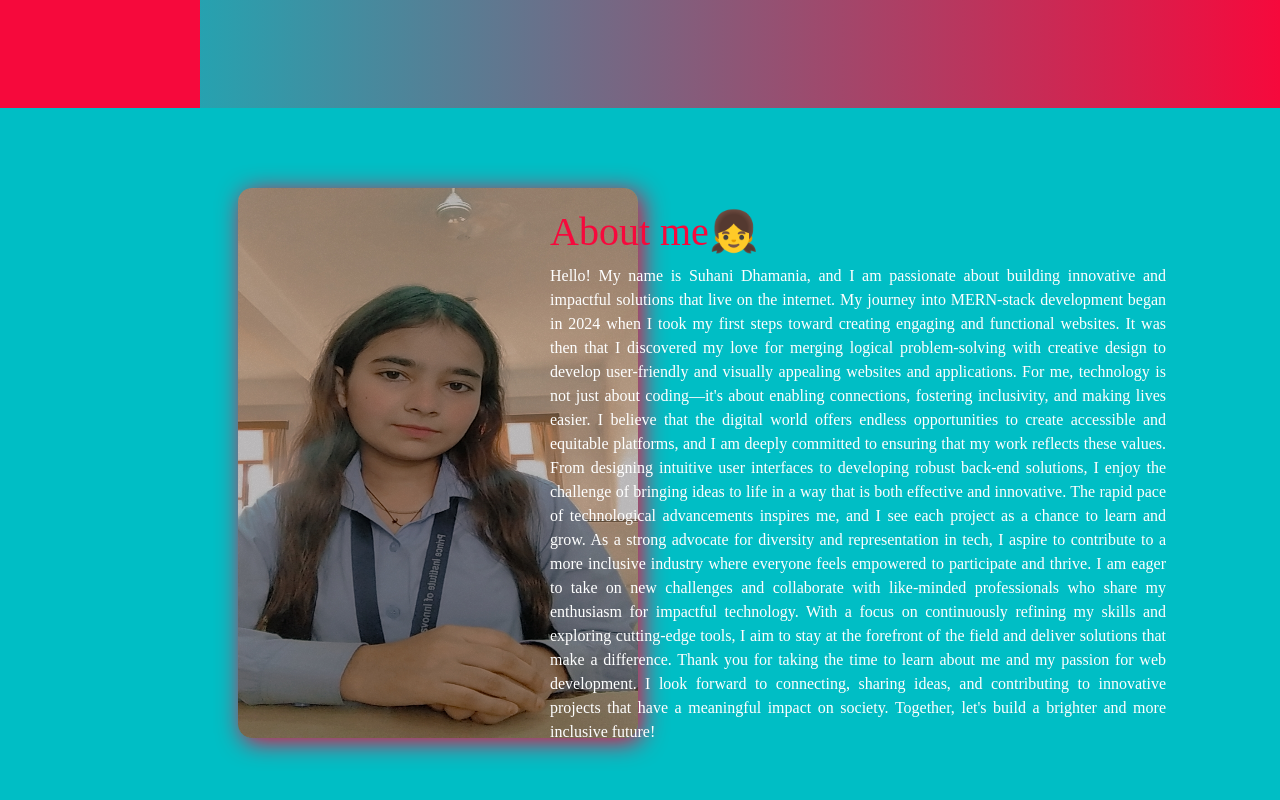
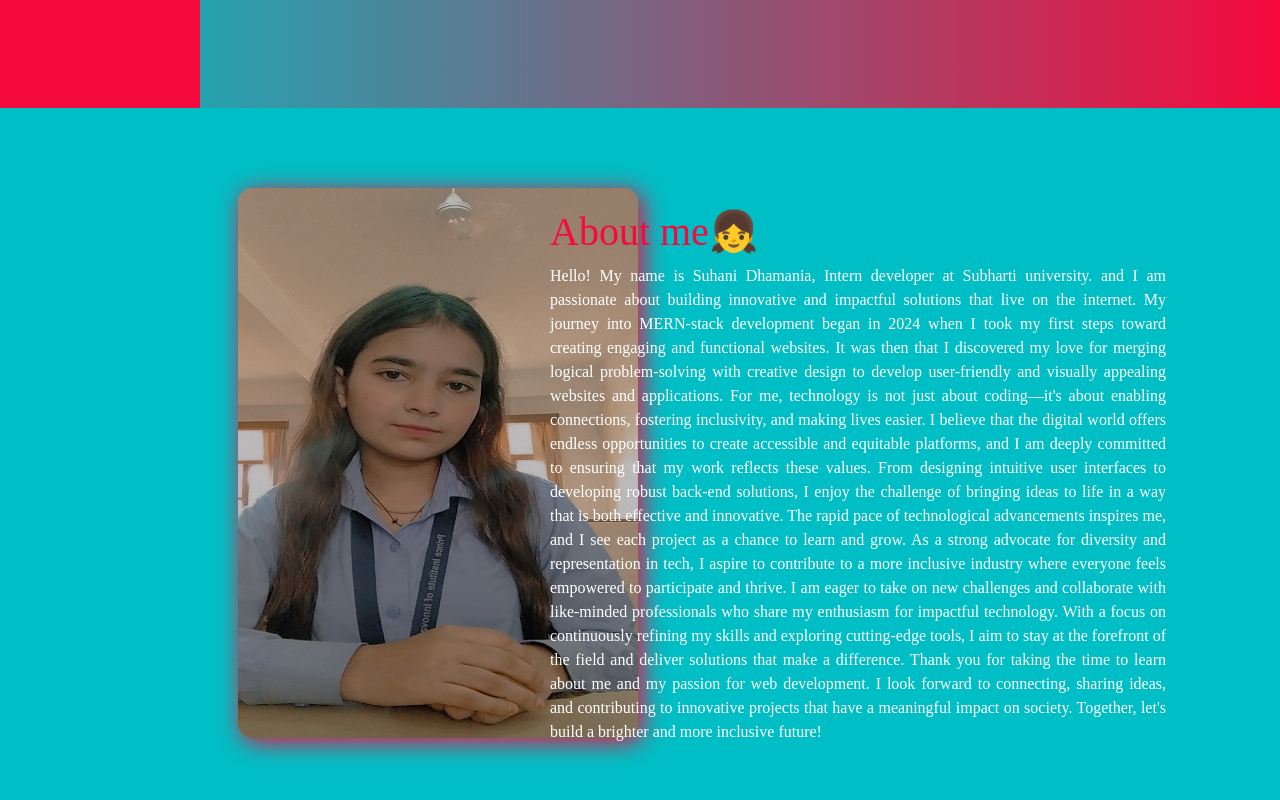
Before and after one commit to suhaniDhamania/portfolio-app, a React (Vite) app in the folder portfolio/: page / in a window 1280 px wide. Shown: the part 692-1492 px from the top of the page. Built offline with nearby package versions, Linux system fonts and the light colour scheme; a web font is replaced by a local one.

Commit message:
uppdate personal info

```diff
--- a/portfolio/src/pages/about/About.jsx
+++ b/portfolio/src/pages/about/About.jsx
@@ -1,56 +1,50 @@
 import React from "react";
 import "./About.css";
 import myImage from "../../assets/Snapchat-815549135.jpg";
-
 
 const About = () => {
   return (
     <>
       <div className=" about" id="about">
-
         <div className="row col-12  ">
-
           <div className="col-md-6 About-image">
-
             <img className="a-image" src={myImage} alt="Image" />
           </div>
-
 
           <div className="col-md-6 content">
             <h1 className="head ">About me👧</h1>
 
             <p className="about-text">
-                Hello! My name is Suhani Dhamania, and I am passionate about
-                building innovative and impactful solutions that live on the
-                internet. My journey into MERN-stack development began in 2024
-                when I took my first steps toward creating engaging and
-                functional websites. It was then that I discovered my love for
-                merging logical problem-solving with creative design to develop
-                user-friendly and visually appealing websites and applications.
-                For me, technology is not just about coding—it's about enabling
-                connections, fostering inclusivity, and making lives easier. I
-                believe that the digital world offers endless opportunities to
-                create accessible and equitable platforms, and I am deeply
-                committed to ensuring that my work reflects these values. From
-                designing intuitive user interfaces to developing robust
-                back-end solutions, I enjoy the challenge of bringing ideas to
-                life in a way that is both effective and innovative. The rapid
-                pace of technological advancements inspires me, and I see each
-                project as a chance to learn and grow. As a strong advocate for
-                diversity and representation in tech, I aspire to contribute to
-                a more inclusive industry where everyone feels empowered to
-                participate and thrive. I am eager to take on new challenges and
-                collaborate with like-minded professionals who share my
-                enthusiasm for impactful technology. With a focus on
-                continuously refining my skills and exploring cutting-edge
-                tools, I aim to stay at the forefront of the field and deliver
-                solutions that make a difference. Thank you for taking the time
-                to learn about me and my passion for web development. I look
-                forward to connecting, sharing ideas, and contributing to
-                innovative projects that have a meaningful impact on society.
-                Together, let's build a brighter and more inclusive future!
+              Hello! My name is Suhani Dhamania, Intern developer at Subharti
+              university. and I am passionate about building innovative and
+              impactful solutions that live on the internet. My journey into
+              MERN-stack development began in 2024 when I took my first steps
+              toward creating engaging and functional websites. It was then that
+              I discovered my love for merging logical problem-solving with
+              creative design to develop user-friendly and visually appealing
+              websites and applications. For me, technology is not just about
+              coding—it's about enabling connections, fostering inclusivity, and
+              making lives easier. I believe that the digital world offers
+              endless opportunities to create accessible and equitable
+              platforms, and I am deeply committed to ensuring that my work
+              reflects these values. From designing intuitive user interfaces to
+              developing robust back-end solutions, I enjoy the challenge of
+              bringing ideas to life in a way that is both effective and
+              innovative. The rapid pace of technological advancements inspires
+              me, and I see each project as a chance to learn and grow. As a
+              strong advocate for diversity and representation in tech, I aspire
+              to contribute to a more inclusive industry where everyone feels
+              empowered to participate and thrive. I am eager to take on new
+              challenges and collaborate with like-minded professionals who
+              share my enthusiasm for impactful technology. With a focus on
+              continuously refining my skills and exploring cutting-edge tools,
+              I aim to stay at the forefront of the field and deliver solutions
+              that make a difference. Thank you for taking the time to learn
+              about me and my passion for web development. I look forward to
+              connecting, sharing ideas, and contributing to innovative projects
+              that have a meaningful impact on society. Together, let's build a
+              brighter and more inclusive future!
             </p>
-
           </div>
         </div>
       </div>
--- a/portfolio/src/pages/home/Home.jsx
+++ b/portfolio/src/pages/home/Home.jsx
@@ -1,6 +1,6 @@
 import "./Home.css";
 import TypeWritter from "typewriter-effect";
-import icon from "../../assets/Budget Planning (1).png"
+import icon from "../../assets/Budget Planning (1).png";
 import React from "react";
 import { Link } from "react-scroll";
 import resume from "../../assets/cv-.pdf";
@@ -9,7 +9,6 @@ const Home = () => {
   return (
     <div className="container-fluid home-container " id="home">
       <div className="container home-content">
-
         <h1 className="hello">Hello,</h1>
         <h3>Suhani Dhamania</h3>
         <h2>
@@ -20,7 +19,6 @@ const Home = () => {
                 "Mern-stack Developer",
                 "Backend Developer💻",
                 "Frontend-Developer💻",
-
               ],
               autoStart: true,
               loop: true,
@@ -29,18 +27,20 @@ const Home = () => {
           />
         </h2>
         <p className="col-12 ">
-            Welcome to my Portfolio.Exited to share my Creative Journey with
-            you. let's Dive into some awesome projects together!
+          Welcome to my portfolio! I’m Suhani, an Intern Developer at Subharti
+          University..Exited to share my Creative Journey with you. let's Dive
+          into some awesome projects together!
         </p>
 
-
         <div className="home-btns">
-            <Link  to="contact"
+          <Link
+            to="contact"
             spy={true}
             smooth={true}
             offset={100}
-                    duration={100}>
-            <a target="_blank" href="#"className="btn link-btn">
+            duration={100}
+          >
+            <a target="_blank" href="#" className="btn link-btn">
               Contact us
             </a>
           </Link>
@@ -48,7 +48,6 @@ const Home = () => {
             My Resume
           </a>
         </div>
-
 
         <div className="social-media-icon">
           <a href="https://wa.me/918851648618" target="_blank" alt="whatsapp">
@@ -78,13 +77,10 @@ const Home = () => {
             <i className="fa-brands fa-github "></i>
           </a>
         </div>
-
-
       </div>
 
       <div className="home-3d-icon">
         <img src={icon} alt="3dicon" />
-
       </div>
     </div>
   );
```
Lines whose indentation alone changed are shown as unchanged.
